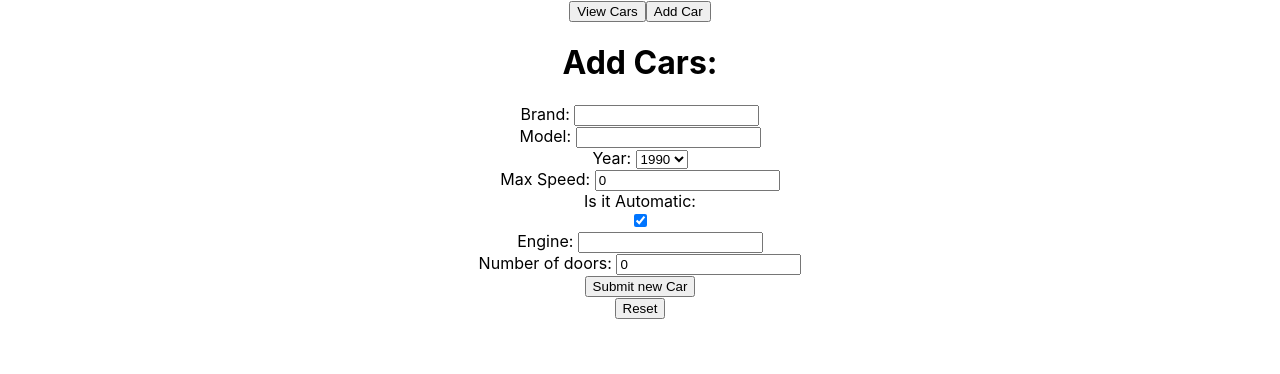
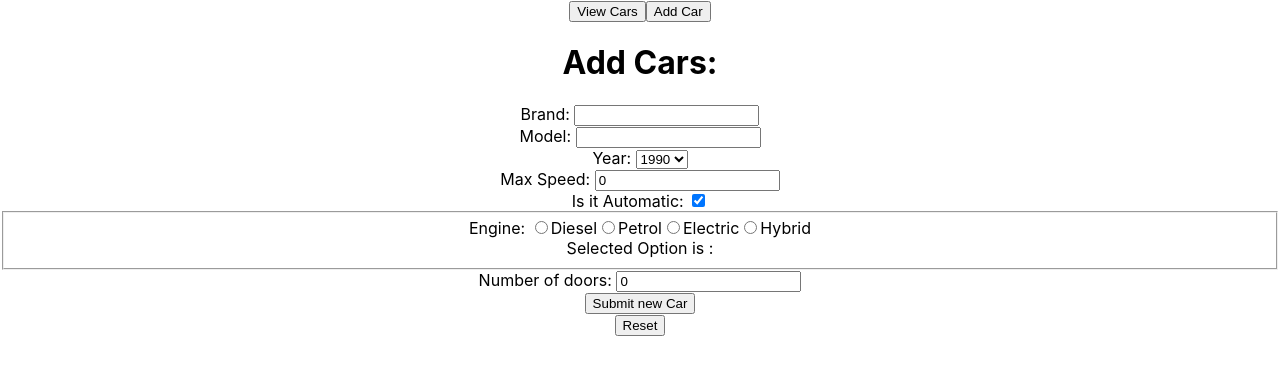
Before and after one commit to aleksandarkacar/react-cars-app, a React (Create React App) app: page /add in a window 1280 px wide. Shown: the top 374 px of the page. Built offline with nearby package versions, Linux system fonts and the light colour scheme.

Commit message:
Ispravljena forma za treci zadatak

```diff
--- a/src/components/CarSubmitForm.js
+++ b/src/components/CarSubmitForm.js
@@ -43,8 +43,8 @@ export const CarSubmitForm = ({ newCar, setNewCar, handleOnSubmitCar }) => {
           ></input>
         </div>
 
-        <label>Is it Automatic: </label>
         <div>
+          <label>Is it Automatic: </label>
           <input
             type="checkbox"
             value={newCar.isAutomatic}
@@ -55,13 +55,38 @@ export const CarSubmitForm = ({ newCar, setNewCar, handleOnSubmitCar }) => {
           ></input>
         </div>
 
-        <div>
-          <label>Engine: </label>
-          <input
-            value={newCar.engine}
+        <fieldset>
+          <div
             onChange={(e) => setNewCar({ ...newCar, engine: e.target.value })}
-          ></input>
-        </div>
+          >
+            <label>Engine: </label>
+            <input
+              type="radio"
+              value="diesel"
+              checked={newCar.engine === "diesel"}
+            />
+            Diesel
+            <input
+              type="radio"
+              value="petrol"
+              checked={newCar.engine === "petrol"}
+            />
+            Petrol
+            <input
+              type="radio"
+              value="electric"
+              checked={newCar.engine === "electric"}
+            />
+            Electric
+            <input
+              type="radio"
+              value="hybrid"
+              checked={newCar.engine === "hybrid"}
+            />
+            Hybrid
+            <div>Selected Option is : {newCar.engine}</div>
+          </div>
+        </fieldset>
 
         <div>
           <label>Number of doors: </label>
--- a/src/components/ListCars.js
+++ b/src/components/ListCars.js
@@ -1,6 +1,7 @@
 export const ListCars = ({ cars }) => {
   return (
     <table>
+      <thead>
         <tr>
           <th>Brand:</th>
           <th>Model:</th>
@@ -10,10 +11,11 @@ export const ListCars = ({ cars }) => {
           <th>Engine:</th>
           <th>Number of doors</th>
         </tr>
+      </thead>
       {cars.map((car) => {
-        console.log(car.isAutomatic);
         return (
-          <tr key={car.id}>
+          <tbody key={car.id}>
+            <tr>
               <td>{car.brand}</td>
 
               <td>{car.model}</td>
@@ -28,6 +30,7 @@ export const ListCars = ({ cars }) => {
 
               <td>{car.numberOfDoors}</td>
             </tr>
+          </tbody>
         );
       })}
     </table>
```
Lines whose indentation alone changed are shown as unchanged.
